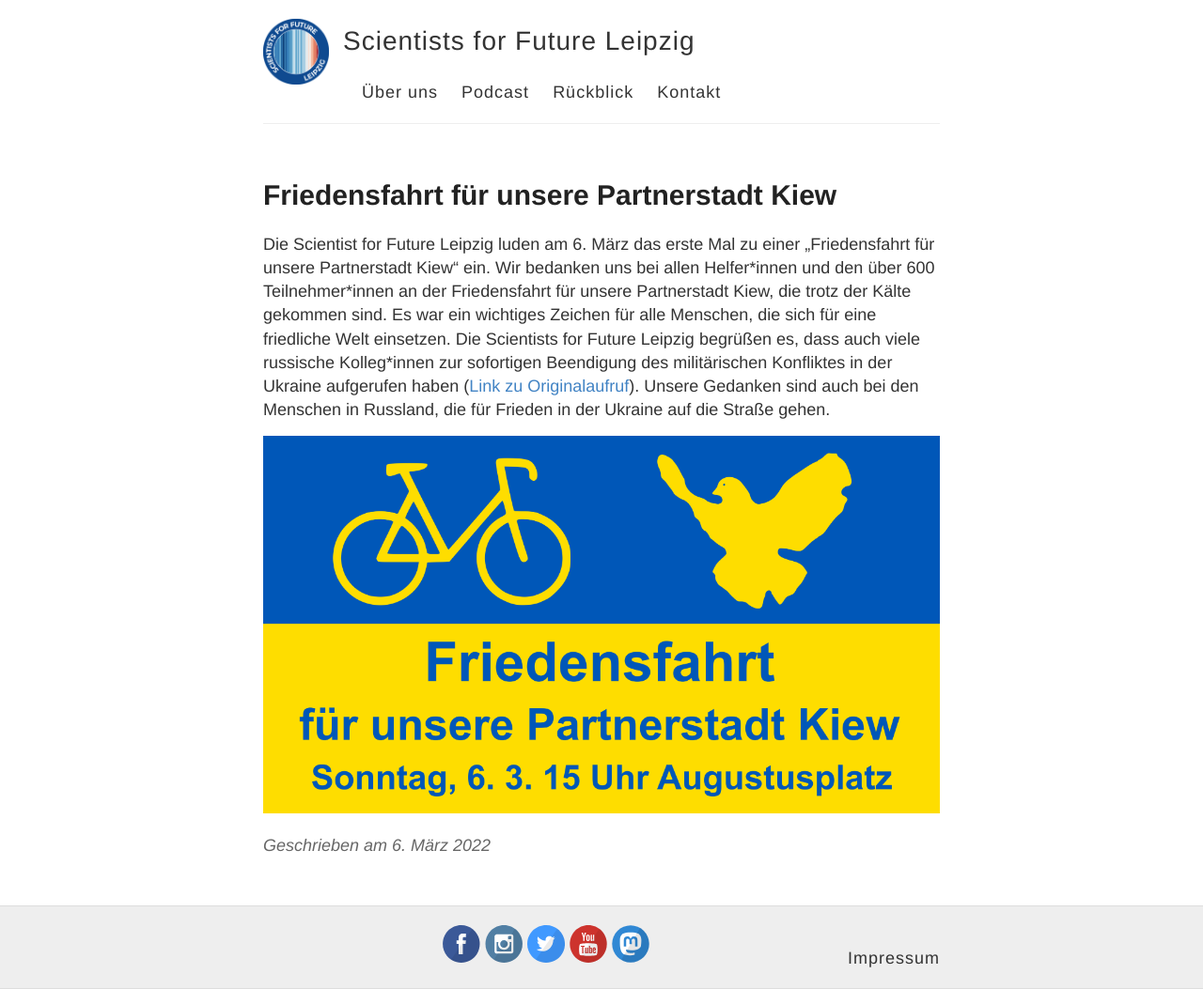
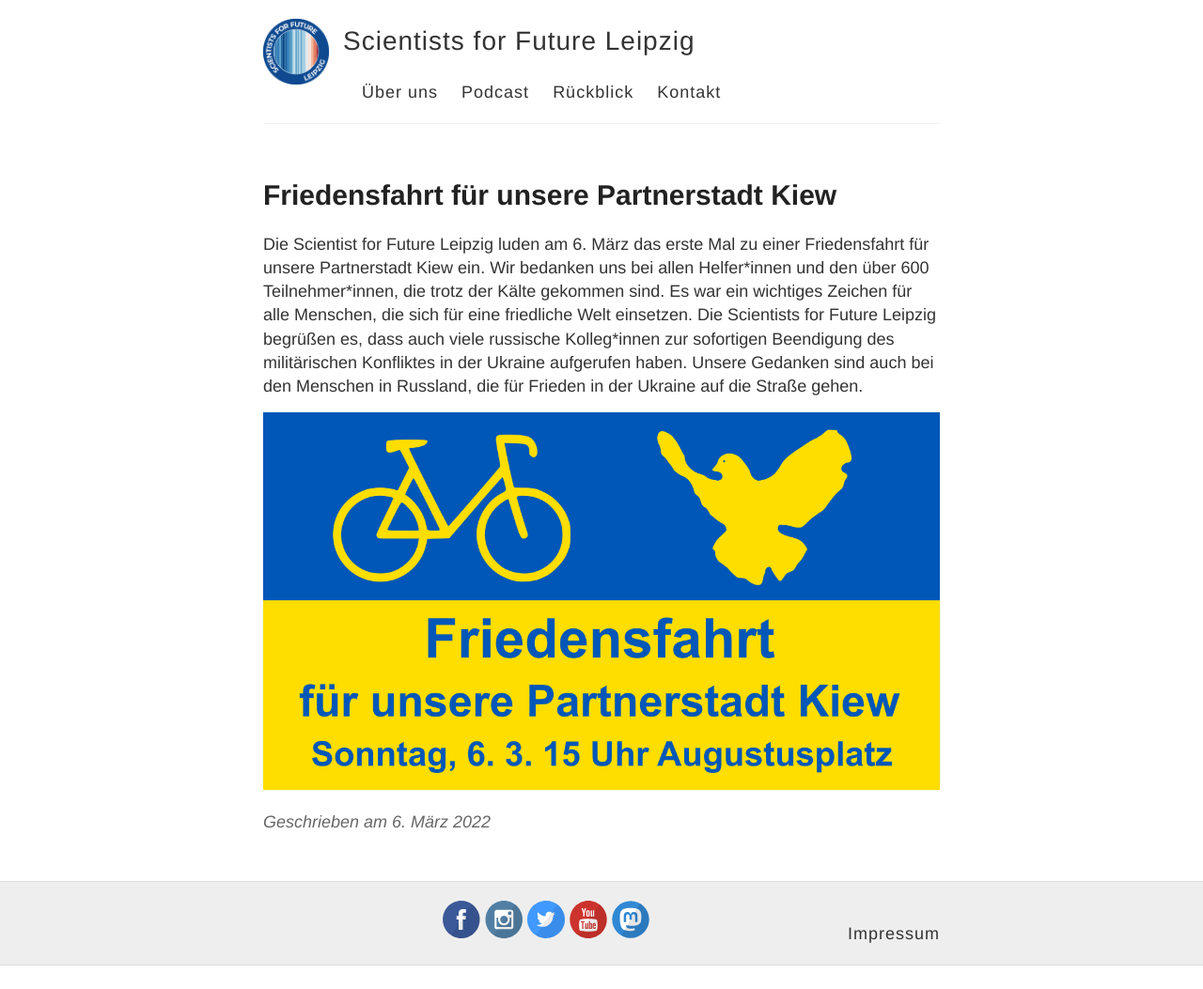
Before and after one commit to s4f-leipzig/s4f-leipzig.github.io, a Jekyll site: the page built from _posts/2022-03-06-Friedensfahrt.md, in a window 1280 px wide. Shown: the whole page at 94% size. Built offline with Jekyll 4.4.1, drawn with Linux system fonts in a browser that asks for light colours; after the commit the page ends 1028 px from its top, so only the background shows below that.

Commit message:
Update 2022-03-06-Friedensfahrt.md

```diff
--- a/_posts/2022-03-06-Friedensfahrt.md
+++ b/_posts/2022-03-06-Friedensfahrt.md
@@ -4,11 +4,9 @@
 category: News
 ---
 
-Die Scientist for Future Leipzig luden am 6. März das erste Mal zu einer „Friedensfahrt für unsere Partnerstadt Kiew“ ein. Wir bedanken uns bei allen Helfer\*innen
-und den über 600 Teilnehmer\*innen an der Friedensfahrt für unsere Partnerstadt Kiew, die trotz der Kälte gekommen sind. Es war
+Die Scientist for Future Leipzig luden am 6. März das erste Mal zu einer Friedensfahrt für unsere Partnerstadt Kiew ein. Wir bedanken uns bei allen Helfer\*innen
+und den über 600 Teilnehmer\*innen, die trotz der Kälte gekommen sind. Es war
 ein wichtiges Zeichen für alle Menschen, die sich für eine friedliche Welt einsetzen. Die Scientists for
-Future Leipzig begrüßen es, dass auch viele russische Kolleg\*innen zur sofortigen Beendigung des militärischen Konfliktes in der Ukraine aufgerufen haben
-(<a href="https://trv-science.ru/de/2022/02/we-are-against-war-de/">Link zu Originalaufruf</a>). Unsere Gedanken sind auch bei den Menschen in Russland,
-die für Frieden in der Ukraine auf die Straße gehen.
+Future Leipzig begrüßen es, dass auch viele russische Kolleg\*innen zur sofortigen Beendigung des militärischen Konfliktes in der Ukraine aufgerufen haben. Unsere Gedanken sind auch bei den Menschen in Russland, die für Frieden in der Ukraine auf die Straße gehen.
 
 ![](/images/Friedensfahrt.png)
```
